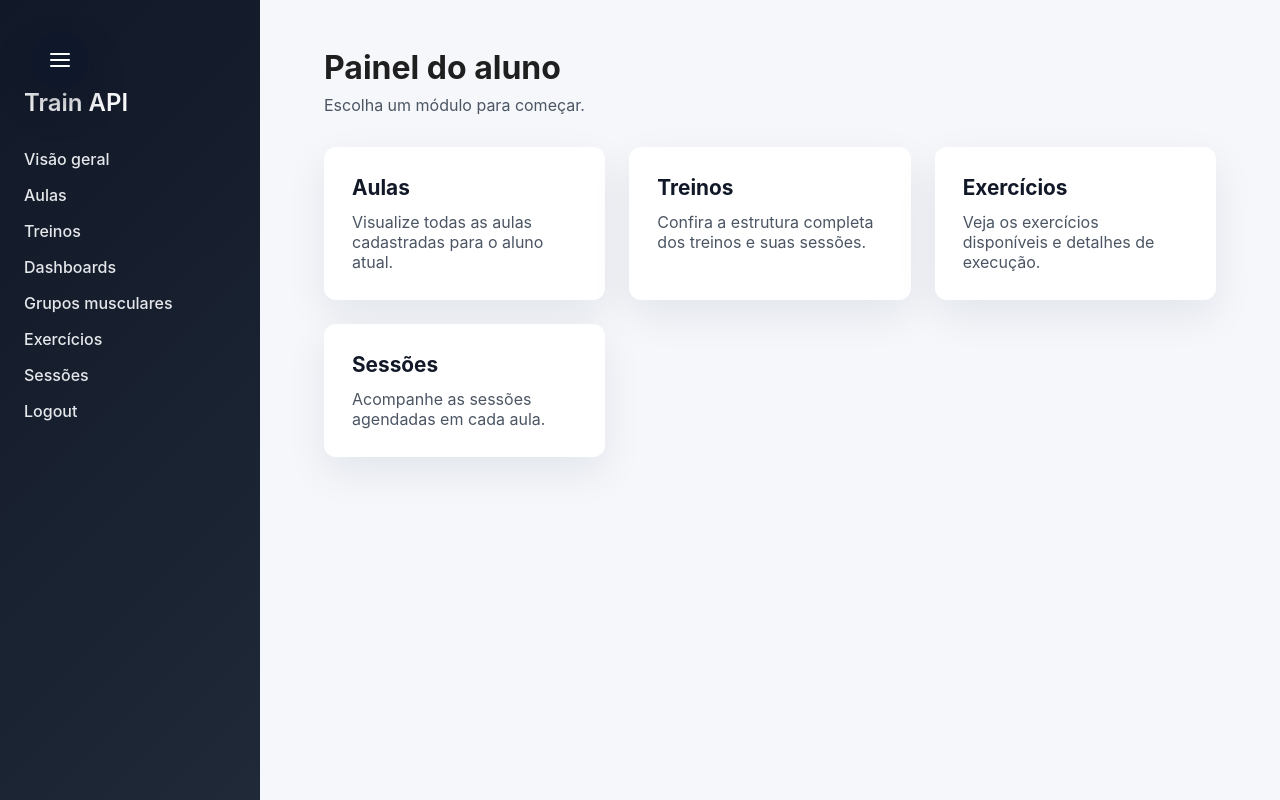
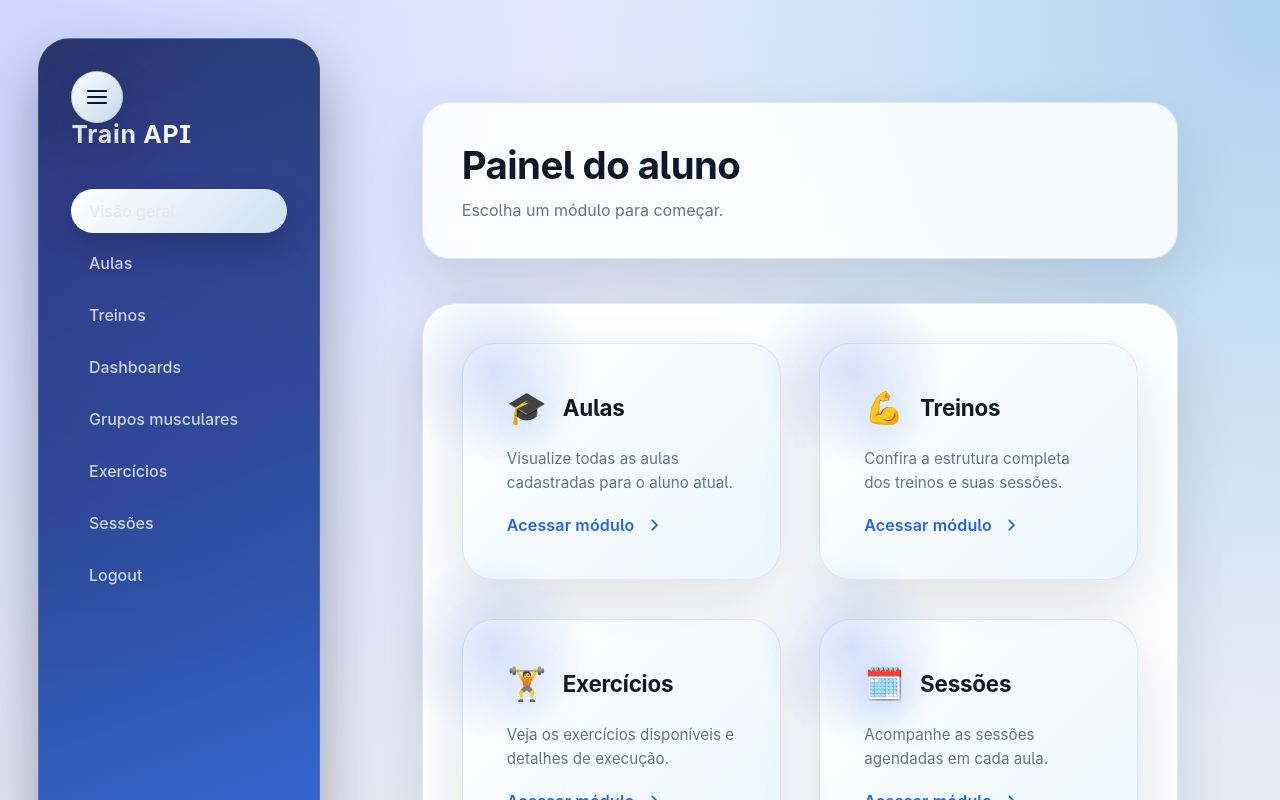
Before and after one commit to gjthec/train-apii, a Next.js app in the folder frontend/: page / in a window 1280 px wide. Shown: the top 800 px of the page. Built offline with nearby package versions, Linux system fonts and the light colour scheme.

Commit message:
feat: revamp dashboard styling

```diff
--- a/frontend/src/components/Layout.tsx
+++ b/frontend/src/components/Layout.tsx
@@ -1,6 +1,7 @@
 'use client';
 
 import Link from 'next/link';
+import { usePathname } from 'next/navigation';
 import { useState, type ReactNode } from 'react';
 import styles from '@/styles/Layout.module.css';
 
@@ -23,6 +24,7 @@ const navLinks: Array<{ href: string; label: string }> = [
 
 export default function Layout({ title, description, children }: LayoutProps) {
   const [isSidebarOpen, setIsSidebarOpen] = useState(true);
+  const pathname = usePathname();
 
   return (
     <div
@@ -64,11 +66,23 @@ export default function Layout({ title, description, children }: LayoutProps) {
           aria-hidden={!isSidebarOpen}
         >
           <ul>
-            {navLinks.map((link) => (
-              <li key={link.href}>
-                <Link href={link.href}>{link.label}</Link>
-              </li>
-            ))}
+            {navLinks.map((link) => {
+              const isActive =
+                pathname === link.href ||
+                (link.href !== '/' && pathname.startsWith(`${link.href}/`));
+
+              return (
+                <li key={link.href}>
+                  <Link
+                    href={link.href}
+                    className={isActive ? styles.activeLink : undefined}
+                    aria-current={isActive ? 'page' : undefined}
+                  >
+                    {link.label}
+                  </Link>
+                </li>
+              );
+            })}
           </ul>
         </nav>
       </aside>
--- a/frontend/src/pages/index.tsx
+++ b/frontend/src/pages/index.tsx
@@ -5,26 +5,35 @@ import Link from 'next/link';
 import Layout from '@/components/Layout';
 import styles from '@/styles/Home.module.css';
 
-const cards: ReadonlyArray<{ href: string; title: string; description: string }> = [
+const cards: ReadonlyArray<{
+  href: string;
+  title: string;
+  description: string;
+  icon: string;
+}> = [
   {
     href: '/exercise-classes',
     title: 'Aulas',
-    description: 'Visualize todas as aulas cadastradas para o aluno atual.'
+    description: 'Visualize todas as aulas cadastradas para o aluno atual.',
+    icon: '🎓'
   },
   {
     href: '/workouts',
     title: 'Treinos',
-    description: 'Confira a estrutura completa dos treinos e suas sessões.'
+    description: 'Confira a estrutura completa dos treinos e suas sessões.',
+    icon: '💪'
   },
   {
     href: '/exercises',
     title: 'Exercícios',
-    description: 'Veja os exercícios disponíveis e detalhes de execução.'
+    description: 'Veja os exercícios disponíveis e detalhes de execução.',
+    icon: '🏋️'
   },
   {
     href: '/sessions',
     title: 'Sessões',
-    description: 'Acompanhe as sessões agendadas em cada aula.'
+    description: 'Acompanhe as sessões agendadas em cada aula.',
+    icon: '🗓️'
   }
 ];
 
@@ -37,8 +46,31 @@ export default function HomePage() {
       <div className={styles.grid}>
         {cards.map((card) => (
           <Link key={card.href} href={card.href} className={styles.card}>
-            <h3>{card.title}</h3>
+            <div className={styles.cardHeader}>
+              <span className={styles.cardIcon} aria-hidden="true">
+                {card.icon}
+              </span>
+              <h3>{card.title}</h3>
+            </div>
             <p>{card.description}</p>
+            <span className={styles.cardCta}>
+              Acessar módulo
+              <svg
+                className={styles.cardCtaIcon}
+                viewBox="0 0 20 20"
+                fill="none"
+                xmlns="http://www.w3.org/2000/svg"
+                aria-hidden="true"
+              >
+                <path
+                  d="M7.5 4.5L12.5 9.5L7.5 14.5"
+                  stroke="currentColor"
+                  strokeWidth="1.8"
+                  strokeLinecap="round"
+                  strokeLinejoin="round"
+                />
+              </svg>
+            </span>
           </Link>
         ))}
       </div>
--- a/frontend/src/styles/Home.module.css
+++ b/frontend/src/styles/Home.module.css
@@ -1,31 +1,108 @@
 .grid {
   display: grid;
-  grid-template-columns: repeat(auto-fit, minmax(220px, 1fr));
-  gap: 1.5rem;
+  grid-template-columns: repeat(auto-fit, minmax(240px, 1fr));
+  gap: clamp(1.5rem, 3vw, 2.5rem);
 }
 
 .card {
-  background: #ffffff;
-  padding: 1.75rem;
-  border-radius: 12px;
-  box-shadow: 0 15px 40px rgba(15, 23, 42, 0.08);
-  transition: transform 0.2s ease, box-shadow 0.2s ease;
+  position: relative;
   display: flex;
   flex-direction: column;
-  gap: 0.75rem;
+  gap: 1.25rem;
+  padding: clamp(2rem, 4vw, 2.75rem);
+  border-radius: 32px;
+  border: 1px solid var(--color-border);
+  background: linear-gradient(135deg, rgba(255, 255, 255, 0.92), rgba(224, 242, 254, 0.65));
+  box-shadow: var(--shadow-elevated);
+  backdrop-filter: blur(10px);
+  transition: transform 0.3s ease, box-shadow 0.3s ease;
+}
+
+.card::before {
+  content: '';
+  position: absolute;
+  inset: -35% auto auto -25%;
+  width: 220px;
+  height: 220px;
+  border-radius: 50%;
+  background: radial-gradient(circle, rgba(37, 99, 235, 0.25), transparent 60%);
+  opacity: 0.7;
+  z-index: -1;
+  transition: transform 0.4s ease;
 }
 
 .card h3 {
-  font-size: 1.3rem;
-  color: #111827;
+  font-size: 1.4rem;
+  letter-spacing: -0.01em;
 }
 
 .card p {
-  color: #4b5563;
+  color: var(--color-text-muted);
+  font-size: 0.95rem;
+  line-height: 1.6;
+}
+
+.cardHeader {
+  display: flex;
+  align-items: center;
+  gap: 1rem;
+}
+
+.cardIcon {
+  font-size: 2rem;
+  filter: drop-shadow(0 10px 20px rgba(37, 99, 235, 0.35));
+}
+
+.cardCta {
+  display: inline-flex;
+  align-items: center;
+  gap: 0.65rem;
+  margin-top: auto;
+  font-weight: 600;
+  color: var(--color-primary);
+  letter-spacing: 0.01em;
+  transition: transform 0.3s ease, color 0.3s ease;
+}
+
+.cardCtaIcon {
+  width: 1.2rem;
+  height: 1.2rem;
+  transition: transform 0.3s ease;
 }
 
 .card:hover,
 .card:focus {
-  transform: translateY(-4px);
-  box-shadow: 0 25px 50px rgba(30, 41, 59, 0.12);
+  transform: translateY(-8px);
+  box-shadow: 0 30px 70px rgba(15, 23, 42, 0.18);
 }
+
+.card:hover::before,
+.card:focus::before {
+  transform: translate(25px, -15px) scale(1.05);
+}
+
+.card:hover .cardCta,
+.card:focus .cardCta {
+  color: #1d4ed8;
+  transform: translateX(6px);
+}
+
+.card:hover .cardCtaIcon,
+.card:focus .cardCtaIcon {
+  transform: translateX(4px);
+}
+
+@media (prefers-reduced-motion: reduce) {
+  .card,
+  .card::before,
+  .cardCta,
+  .cardCtaIcon {
+    transition: none;
+  }
+
+  .card:hover,
+  .card:focus {
+    transform: none;
+    box-shadow: var(--shadow-elevated);
+  }
+}
--- a/frontend/src/styles/Layout.module.css
+++ b/frontend/src/styles/Layout.module.css
@@ -1,65 +1,81 @@
 .appShell {
   display: grid;
-  grid-template-columns: 260px 1fr;
+  grid-template-columns: clamp(240px, 22vw, 300px) minmax(0, 1fr);
   min-height: 100vh;
   transition: grid-template-columns 0.3s ease;
   position: relative;
+  gap: clamp(1.5rem, 3vw, 2.75rem);
+  padding: clamp(1.5rem, 3vw, 2.5rem);
 }
 
 .appShellCollapsed {
-  grid-template-columns: 0px 1fr;
+  grid-template-columns: 0px minmax(0, 1fr);
 }
 
 .sidebar {
-  background: linear-gradient(135deg, #111827, #1f2937);
-  color: #f9fafb;
-  padding: 5.5rem 1.5rem 2rem;
+  position: relative;
+  background: linear-gradient(160deg, rgba(15, 23, 42, 0.92), rgba(37, 99, 235, 0.9));
+  color: #f8fafc;
+  padding: 5rem clamp(1.25rem, 2.5vw, 2rem) 2.5rem;
   display: flex;
   flex-direction: column;
-  gap: 2rem;
-  transition: padding 0.3s ease;
-  position: relative;
-  overflow: visible;
+  gap: 2.5rem;
+  border-radius: 32px;
+  box-shadow: 0 30px 60px rgba(15, 23, 42, 0.35);
+  border: 1px solid rgba(148, 163, 184, 0.28);
+  overflow: hidden;
+  isolation: isolate;
+}
+
+.sidebar::before {
+  content: '';
+  position: absolute;
+  inset: 0;
+  background: radial-gradient(circle at 20% 20%, rgba(79, 70, 229, 0.35), transparent 65%),
+    radial-gradient(circle at 80% 0%, rgba(59, 130, 246, 0.25), transparent 55%);
+  opacity: 0.8;
+  z-index: -1;
 }
 
 .brand {
-  font-size: 1.5rem;
-  font-weight: 600;
+  font-size: 1.55rem;
+  font-weight: 700;
+  letter-spacing: 0.03em;
 }
 
 .toggleButton {
   align-self: flex-start;
-  background: #0f172a;
-  border: none;
+  background: linear-gradient(135deg, #ffffff, rgba(224, 242, 254, 0.85));
+  color: #0f172a;
+  border: 1px solid rgba(148, 163, 184, 0.35);
   border-radius: 50%;
-  color: #ffffff;
   cursor: pointer;
   padding: 0;
-  transition: transform 0.2s ease, box-shadow 0.2s ease;
+  transition: transform 0.25s ease, box-shadow 0.25s ease;
   display: inline-flex;
   align-items: center;
   justify-content: center;
   position: absolute;
   top: 2rem;
   left: 2rem;
-  width: 3.5rem;
-  height: 3.5rem;
-  box-shadow: 0 14px 30px rgba(15, 23, 42, 0.35);
+  width: 3.25rem;
+  height: 3.25rem;
+  box-shadow: 0 18px 36px rgba(15, 23, 42, 0.2);
   z-index: 3;
 }
 
 .toggleButton:hover,
 .toggleButton:focus {
-  transform: scale(1.05);
-  box-shadow: 0 18px 34px rgba(15, 23, 42, 0.45);
+  transform: translateY(-2px) scale(1.05);
+  box-shadow: 0 24px 40px rgba(15, 23, 42, 0.3);
 }
 
 .toggleButtonOpen {
-  box-shadow: 0 18px 34px rgba(15, 23, 42, 0.45);
+  box-shadow: 0 22px 44px rgba(15, 23, 42, 0.28);
 }
 
 .toggleButtonClosed {
-  box-shadow: 0 14px 30px rgba(15, 23, 42, 0.35);
+  box-shadow: 0 18px 36px rgba(15, 23, 42, 0.2);
 }
 
 .srOnly {
@@ -94,6 +110,10 @@
   gap: 0;
   padding: 0;
   width: 0;
+  border: 0;
+  box-shadow: none;
+  background: transparent;
+  overflow: visible;
 }
 
 .sidebarCollapsed nav {
@@ -104,22 +124,60 @@
   display: none;
 }
 
+.sidebarCollapsed::before {
+  display: none;
+}
 
 .sidebar ul {
   list-style: none;
   display: flex;
   flex-direction: column;
-  gap: 1rem;
+  gap: 0.5rem;
+}
+
+.sidebar li {
+  display: flex;
 }
 
 .sidebar a {
-  color: #e5e7eb;
+  color: rgba(226, 232, 240, 0.88);
   font-weight: 500;
+  padding: 0.75rem 1.1rem;
+  border-radius: 999px;
+  transition: background 0.25s ease, transform 0.25s ease, color 0.25s ease;
+  width: 100%;
+  display: inline-flex;
+  align-items: center;
+  justify-content: space-between;
+  gap: 0.5rem;
+}
+
+.sidebar a::after {
+  content: '';
+  width: 6px;
+  height: 6px;
+  border-radius: 50%;
+  background: transparent;
+  transition: background 0.3s ease, transform 0.3s ease;
 }
 
 .sidebar a:hover,
 .sidebar a:focus {
   color: #ffffff;
+  background: rgba(255, 255, 255, 0.08);
+  transform: translateX(4px);
+}
+
+.activeLink {
+  background: linear-gradient(135deg, #ffffff, rgba(224, 242, 254, 0.9));
+  color: #0f172a;
+  font-weight: 600;
+  box-shadow: 0 14px 30px rgba(15, 23, 42, 0.26);
+}
+
+.activeLink::after {
+  background: #2563eb;
+  transform: scale(1.4);
 }
 
 .navHidden {
@@ -127,47 +185,99 @@
 }
 
 .contentArea {
-  padding: 3rem 4rem;
-  background: #f5f7fb;
+  padding: clamp(2rem, 5vw, 4rem) clamp(1.5rem, 5vw, 5rem);
+  background: transparent;
+  display: flex;
+  flex-direction: column;
+  gap: clamp(1.5rem, 4vw, 2.75rem);
 }
 
 .contentAreaCollapsed {
-  padding-top: 5rem;
-  padding-left: 7rem;
+  padding-top: clamp(4rem, 8vw, 6rem);
+  padding-left: clamp(4rem, 9vw, 7rem);
 }
 
 .pageHeader {
-  margin-bottom: 2rem;
+  background: var(--color-surface);
+  border-radius: 28px;
+  padding: clamp(1.75rem, 3vw, 2.5rem);
+  border: 1px solid var(--color-border);
+  box-shadow: var(--shadow-elevated);
+  display: flex;
+  flex-direction: column;
+  gap: 0.75rem;
+  position: relative;
+  overflow: hidden;
+}
+
+.pageHeader::after {
+  content: '';
+  position: absolute;
+  inset: auto 0 -40% auto;
+  width: 160px;
+  height: 160px;
+  background: radial-gradient(circle, rgba(37, 99, 235, 0.2), transparent 65%);
+  z-index: -1;
 }
 
 .pageHeader h2 {
-  font-size: 2rem;
-  margin-bottom: 0.5rem;
+  font-size: clamp(1.75rem, 4vw, 2.4rem);
+  letter-spacing: -0.015em;
 }
 
 .pageHeader p {
-  color: #4b5563;
+  color: var(--color-text-muted);
+  max-width: 52ch;
 }
 
 .pageBody {
   display: flex;
   flex-direction: column;
-  gap: 1.5rem;
+  gap: 1.75rem;
+  background: var(--color-surface-strong);
+  border-radius: 34px;
+  padding: clamp(1.75rem, 3vw, 2.75rem);
+  border: 1px solid var(--color-border);
+  box-shadow: var(--shadow-elevated);
+  backdrop-filter: blur(8px);
+}
+
+@media (max-width: 1200px) {
+  .appShell {
+    grid-template-columns: clamp(220px, 30vw, 260px) minmax(0, 1fr);
+  }
 }
 
 @media (max-width: 960px) {
   .appShell {
     grid-template-columns: 1fr;
+    padding: 1.5rem;
   }
 
   .sidebar {
-    flex-direction: row;
-    align-items: center;
-    justify-content: space-between;
+    flex-direction: column;
+    align-items: stretch;
+    position: relative;
   }
 
-  .sidebar ul {
-    flex-direction: row;
-    flex-wrap: wrap;
+  .contentArea,
+  .contentAreaCollapsed {
+    padding: 2.5rem 1rem 3rem;
   }
 }
+
+@media (max-width: 720px) {
+  .pageBody {
+    padding: 1.5rem;
+    border-radius: 24px;
+  }
+
+  .pageHeader {
+    border-radius: 22px;
+  }
+
+  .toggleButton {
+    top: 1.5rem;
+    left: 1.5rem;
+  }
+}
--- a/frontend/src/styles/globals.css
+++ b/frontend/src/styles/globals.css
@@ -1,13 +1,17 @@
 :root {
   color-scheme: light;
   font-family: 'Inter', -apple-system, BlinkMacSystemFont, 'Segoe UI', sans-serif;
-  background-color: #f5f5f5;
-  color: #1f1f1f;
-}
-
-a {
-  color: inherit;
-  text-decoration: none;
+  --color-background: #f3f6fc;
+  --color-background-alt: #eef2ff;
+  --color-surface: rgba(255, 255, 255, 0.86);
+  --color-surface-strong: rgba(255, 255, 255, 0.95);
+  --color-border: rgba(148, 163, 184, 0.22);
+  --color-text: #0f172a;
+  --color-text-muted: #64748b;
+  --color-primary: #2563eb;
+  --shadow-elevated: 0 24px 60px rgba(15, 23, 42, 0.12);
+  background-color: var(--color-background);
+  color: var(--color-text);
 }
 
 * {
@@ -17,7 +21,25 @@ a {
 }
 
 body {
-  background-color: #f5f5f5;
+  min-height: 100vh;
+  background: radial-gradient(circle at 0% 0%, rgba(148, 163, 255, 0.35), transparent 55%),
+    radial-gradient(circle at 100% 0%, rgba(2, 132, 199, 0.28), transparent 45%),
+    linear-gradient(180deg, rgba(236, 240, 255, 0.8), rgba(226, 232, 240, 0.9));
+  background-color: var(--color-background);
+  color: var(--color-text);
+  -webkit-font-smoothing: antialiased;
+  font-feature-settings: 'ss02' 1, 'ss03' 1;
+}
+
+a {
+  color: inherit;
+  text-decoration: none;
+}
+
+a:focus-visible,
+button:focus-visible {
+  outline: 2px solid var(--color-primary);
+  outline-offset: 3px;
 }
 
 main {
```
